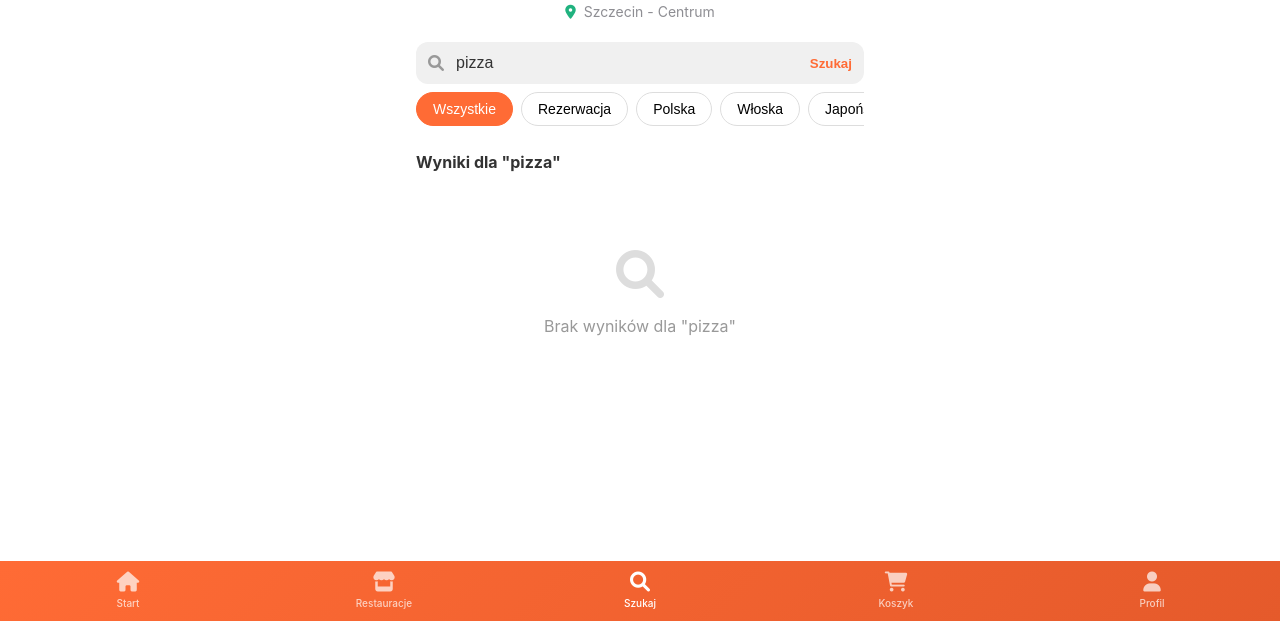
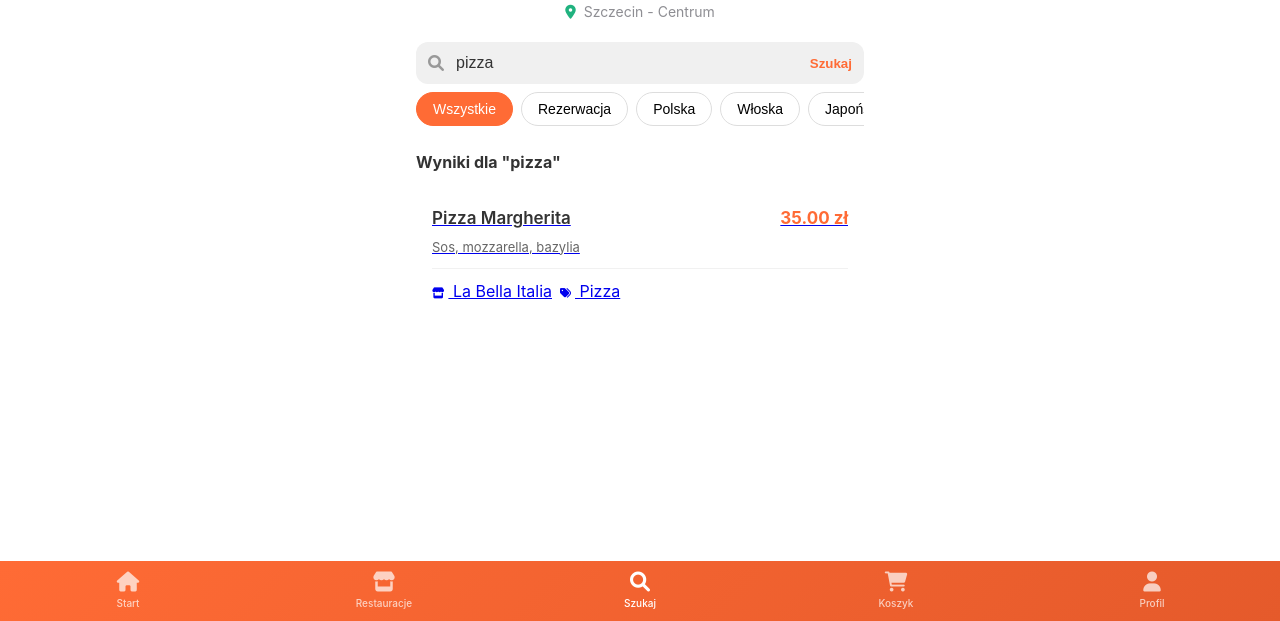
Before and after one commit to hamorii123/Pasibrzuch, a Flask app: page /client/search?q=Pizza in a window 1280 px wide. Shown: the part 179-800 px from the top of the page. Run offline with Flask 3, Linux system fonts and the light colour scheme; a user stored in the database is signed in.

Commit message:
fixed searching by dish, and dishes from db in restaurant

```diff
--- a/pasibrzuch/app.py
+++ b/pasibrzuch/app.py
@@ -21,8 +21,8 @@
 
 # Dane testowe dla koszyka
 sample_cart = [
-    {'id': 1, 'name': 'Stek Wołowy z Grilla', 'price': 45.00, 'quantity': 1},
-    {'id': 2, 'name': 'Zupa Pomidorowa', 'price': 12.00, 'quantity': 2}
+    #{'id': 1, 'name': 'Stek Wołowy z Grilla', 'price': 45.00, 'quantity': 1},
+    #{'id': 2, 'name': 'Zupa Pomidorowa', 'price': 12.00, 'quantity': 2}
 ]
 
 
@@ -159,22 +159,9 @@
         flash('Restauracja nie znaleziona', 'danger')
         return redirect(url_for('client_restaurants'))
 
-    menu_items = [
-        {'id': 1, 'name': 'Stek Wołowy z Grilla', 'price': 45.00, 'category': 'Dania Główne',
-         'description': 'Stek z polędwicy wołowej podany z ziemniakami i sosem pieprzowym', 'available': True},
-        {'id': 2, 'name': 'Łosoś z Grilla', 'price': 38.00, 'category': 'Dania Główne',
-         'description': 'Filet z łososia z warzywami sezonowymi', 'available': True},
-        {'id': 3, 'name': 'Zupa Pomidorowa', 'price': 12.00, 'category': 'Zupy',
-         'description': 'Klasyczna zupa pomidorowa z makaronem', 'available': True},
-        {'id': 4, 'name': 'Sałatka Cezar', 'price': 25.00, 'category': 'Sałatki',
-         'description': 'Sałatka z kurczakiem, grzankami i sosem cezar', 'available': True},
-        {'id': 5, 'name': 'Spaghetti Carbonara', 'price': 32.00, 'category': 'Dania Główne',
-         'description': 'Makaron z sosem śmietanowym, boczkiem i żółtkiem', 'available': True},
-        {'id': 6, 'name': 'Tiramisu', 'price': 18.00, 'category': 'Desery',
-         'description': 'Klasyczny włoski deser kawowy', 'available': True}
-    ]
+    menu_items = MenuItem.query.filter_by(restaurant_id=restaurant_id).all()
 
-    categories = list(set([item['category'] for item in menu_items]))
+    categories = list(set([item.category for item in menu_items]))
 
     return render_template('client/menu_mobile.html',
                            restaurant=restaurant,
@@ -185,28 +172,32 @@
 @app.route('/client/search')
 @login_required
 def client_search():
-    """Strona wyszukiwania"""
+    """Strona wyszukiwania - teraz szuka po restauracjach, kuchni oraz menu!"""
     if session.get('role') != 'client':
         flash('Brak dostępu', 'danger')
         return redirect(url_for('login'))
 
     query = request.args.get('q', '')
 
-    # Filtruj restauracje
-    filtered_restaurants = []
+
+    filtered_menu_items = []
     if query:
-        query=query.lower()
-        filtered_restaurants = Restaurant.query.filter(
-            (Restaurant.name.ilike(f'%{query}%')) |
-            (Restaurant.cuisine.ilike(f'%{query}%'))
+        query = query.lower()
+
+        # Szukamy bezpośrednio w MenuItem i dołączamy relację do Restaurant
+        filtered_menu_items = MenuItem.query.join(Restaurant).filter(
+            (MenuItem.name.ilike(f'%{query}%')) |  # Szukaj po nazwie dania
+            (MenuItem.description.ilike(f'%{query}%')) |  # Szukaj po opisie dania
+            (MenuItem.category.ilike(f'%{query}%')) |  # Szukaj po kategorii (np. Dania główne)
+            (Restaurant.name.ilike(f'%{query}%'))  # Szukaj po nazwie restauracji (pokaże całe menu danej restauracji)
         ).all()
     else:
-        filtered_restaurants = Restaurant.query.all()
+        # Jeśli nie ma query, możesz zostawić puste lub wyciągnąć np. kilka losowych/wszystkie dań
+        filtered_menu_items = MenuItem.query.all()
 
     return render_template('client/search_mobile.html',
                            query=query,
-                           restaurants=filtered_restaurants)
-
+                           menu_items=filtered_menu_items)
 
 @app.route('/client/cart')
 @login_required
--- a/pasibrzuch/templates/client/search_mobile.html
+++ b/pasibrzuch/templates/client/search_mobile.html
@@ -144,7 +144,7 @@
                     <input type="text"
                            name="q"
                            class="form-control"
-                           placeholder="🔍 Szukaj restauracji, dań..."
+                           placeholder="🔍 Szukaj dań, restauracji..."
                            value="{{ query }}"
                            style="padding-left: 40px;">
                     <div style="position: absolute; left: 12px; top: 50%; transform: translateY(-50%);">
@@ -170,36 +170,38 @@
         <button class="filter-btn">Wege</button>
     </div>
 
-    <!-- Wyniki wyszukiwania -->
-    {% if query %}
+{% if query %}
     <div>
-        <h4 style="margin-bottom: 16px; color: #333;">Wyniki dla "{{ query }}"</h4>
+        <h4 style="margin-bottom: 16px; color: #333; font-size: 16px;">Wyniki dla "{{ query }}"</h4>
 
-        {% if restaurants %}
-            {% for restaurant in restaurants %}
-            <a href="{{ url_for('client_menu', restaurant_id=restaurant.id) }}" class="restaurant-card">
-                <div class="restaurant-image">
-                    <i class="fas fa-utensils"></i>
-                </div>
-                <div style="padding: 12px;">
-                    <div style="display: flex; justify-content: space-between; align-items: start; margin-bottom: 8px;">
-                        <h3>{{ restaurant.name }}</h3>
-                        <div style="color: #FF6B35; font-weight: 700;">
-                            <i class="fas fa-star"></i> {{ restaurant.rating }}
+        {% if menu_items %}
+            {% for item in menu_items %}
+            <a href="{{ url_for('client_menu', restaurant_id=item.restaurant_id) }}" class="menu-item-card">
+                <div style="padding: 16px;">
+                    <div style="display: flex; justify-content: space-between; align-items: start; margin-bottom: 6px;">
+                        <h3 style="margin: 0; font-size: 17px; font-weight: 600; color: #333; padding-right: 8px;">
+                            {{ item.name }}
+                        </h3>
+                        <div style="color: #FF6B35; font-weight: 700; font-size: 17px; white-space: nowrap;">
+                            {{ "%.2f"|format(item.price) }} zł
                         </div>
                     </div>
-                    <div class="restaurant-tags">
-                        <span class="restaurant-tag tag-cuisine">
-                            <i class="fas fa-utensil-spoon" style="margin-right: 4px; font-size: 10px;"></i> {{ restaurant.cuisine }}
+
+                    {% if item.description %}
+                    <p style="margin: 0 0 12px 0; font-size: 13px; color: #666; line-height: 1.4;">
+                        {{ item.description }}
+                    </p>
+                    {% endif %}
+
+                    <div style="display: flex; gap: 8px; flex-wrap: wrap; border-top: 1px solid #f1f1f1; padding-top: 10px;">
+                        <span class="item-badge badge-restaurant">
+                            <i class="fas fa-store" style="margin-right: 4px; font-size: 11px;"></i>
+                            {{ item.restaurant.name }}
                         </span>
-                        <span class="restaurant-tag tag-hours">
-                            <i class="fas fa-clock" style="margin-right: 4px; font-size: 10px;"></i> {{ restaurant.opening_hours }}
+                        <span class="item-badge badge-category">
+                            <i class="fas fa-tags" style="margin-right: 4px; font-size: 11px;"></i>
+                            {{ item.category }}
                         </span>
-                        {% if restaurant.reservation %}
-                        <span class="restaurant-tag tag-reservation">
-                            <i class="fas fa-calendar-check" style="margin-right: 4px; font-size: 10px;"></i> Rezerwacja
-                        </span>
-                        {% endif %}
                     </div>
                 </div>
             </a>
@@ -212,7 +214,6 @@
         {% endif %}
     </div>
     {% else %}
-    <!-- Ostatnie wyszukiwania -->
     <div>
         <h4 style="margin-bottom: 16px; color: #333;">Ostatnie wyszukiwania</h4>
         <a href="{{ url_for('client_search') }}?q=Pizza" class="restaurant-card" style="display: flex; align-items: center; gap: 12px; padding: 12px;">
```
Also changed, not shown: pasibrzuch/instance/app.db.
